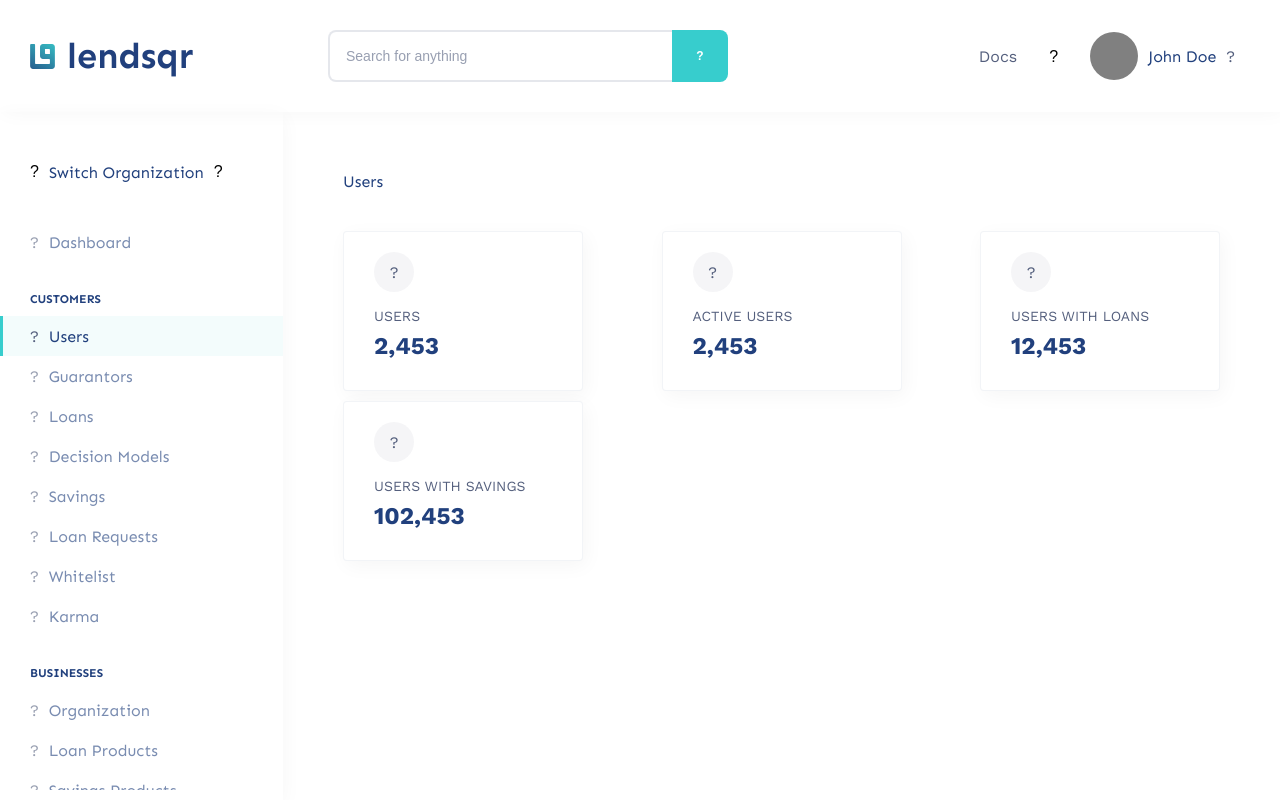
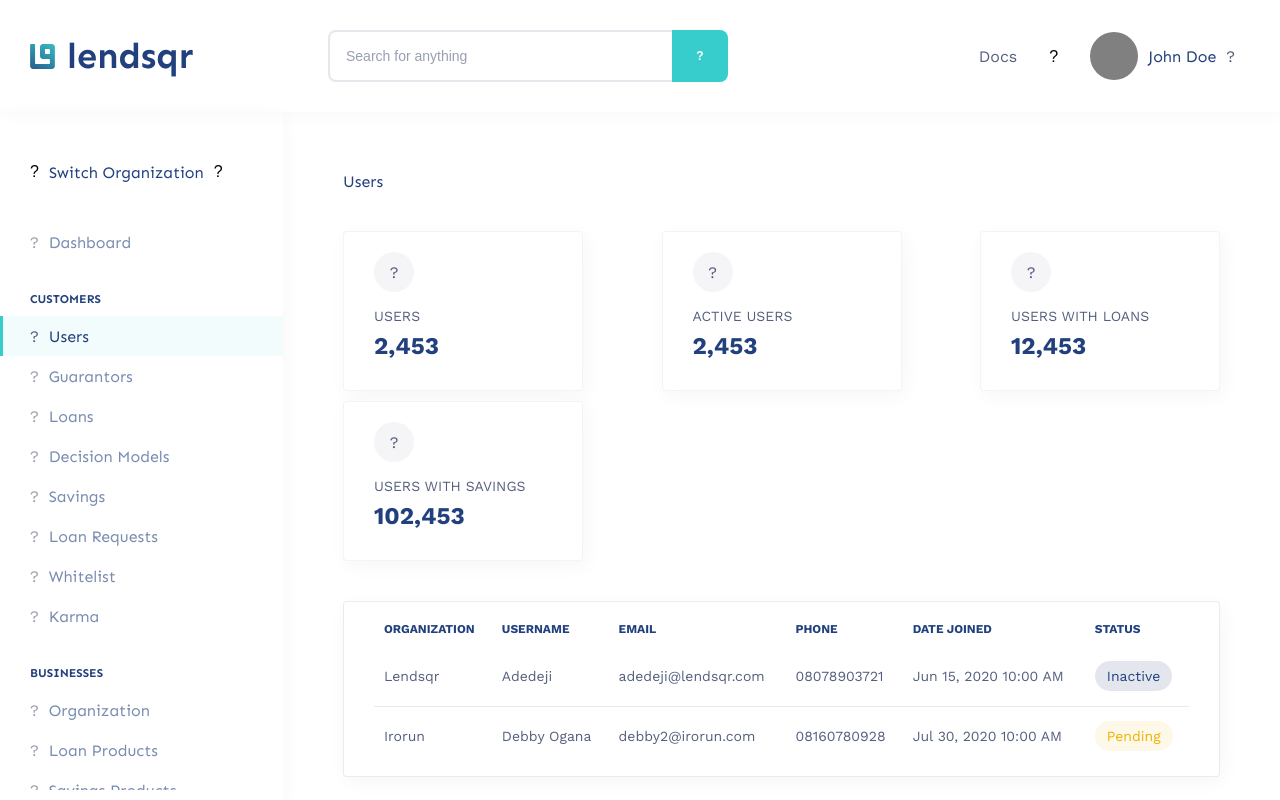
Before and after one commit to David3Emmanuel/lendsqr-fe-test, a Next.js app: page /dashboard/users in a window 1280 px wide. Built offline with nearby package versions, Linux system fonts and the light colour scheme.

Commit message:
create table component

```diff
--- a/src/app/dashboard/users/page.tsx
+++ b/src/app/dashboard/users/page.tsx
@@ -1,39 +1,52 @@
-import {
-  Widget,
-  WidgetGroup,
-  WidgetIcon,
-  WidgetSummary,
-  WidgetTitle,
-} from '@/components/Widget'
+import { Pill, Column, Row } from '@/components/Table/types'
+import UsersWidgets from './widgets'
+import { Table } from '@/components/Table'
 
-export default function UsersPage() {
+interface UserRow extends Row {
+  organization: string
+  username: string
+  email: string
+  phone: string
+  dateJoined: Date
+  status: Pill
+}
+
+const columns: Column<UserRow>[] = [
+  { key: 'organization', type: 'string', title: 'Organization' },
+  { key: 'username', type: 'string', title: 'Username' },
+  { key: 'email', type: 'string', title: 'Email' },
+  { key: 'phone', type: 'string', title: 'Phone' },
+  { key: 'dateJoined', type: 'date', title: 'Date Joined' },
+  { key: 'status', type: 'pill', title: 'Status' },
+]
+
+export default async function UsersPage() {
   // TODO fetch from API
+
+  const rows: UserRow[] = [
+    {
+      organization: 'Lendsqr',
+      username: 'Adedeji',
+      email: 'adedeji@lendsqr.com',
+      phone: '08078903721',
+      dateJoined: new Date(2020, 5, 15, 10),
+      status: { color: 'neutral', text: 'Inactive' },
+    },
+    {
+      organization: 'Irorun',
+      username: 'Debby Ogana',
+      email: 'debby2@irorun.com',
+      phone: '08160780928',
+      dateJoined: new Date(2020, 6, 30, 10),
+      status: { color: 'yellow', text: 'Pending' },
+    },
+  ]
 
   return (
     <div>
       <h1>Users</h1>
-      <WidgetGroup>
-        <Widget>
-          <WidgetIcon>people</WidgetIcon>
-          <WidgetTitle>Users</WidgetTitle>
-          <WidgetSummary>2,453</WidgetSummary>
-        </Widget>
-        <Widget>
-          <WidgetIcon>people</WidgetIcon>
-          <WidgetTitle>Active Users</WidgetTitle>
-          <WidgetSummary>2,453</WidgetSummary>
-        </Widget>
-        <Widget>
-          <WidgetIcon>people</WidgetIcon>
-          <WidgetTitle>Users with Loans</WidgetTitle>
-          <WidgetSummary>12,453</WidgetSummary>
-        </Widget>
-        <Widget>
-          <WidgetIcon>people</WidgetIcon>
-          <WidgetTitle>Users with Savings</WidgetTitle>
-          <WidgetSummary>102,453</WidgetSummary>
-        </Widget>
-      </WidgetGroup>
+      <UsersWidgets />
+      <Table columns={columns} data={rows} />
     </div>
   )
 }
--- /dev/null
+++ b/src/app/dashboard/users/widgets.tsx
@@ -0,0 +1,34 @@
+import {
+  Widget,
+  WidgetGroup,
+  WidgetIcon,
+  WidgetTitle,
+  WidgetSummary,
+} from '@/components/Widget'
+
+export default function UsersWidgets() {
+  return (
+    <WidgetGroup>
+      <Widget>
+        <WidgetIcon>people</WidgetIcon>
+        <WidgetTitle>Users</WidgetTitle>
+        <WidgetSummary>2,453</WidgetSummary>
+      </Widget>
+      <Widget>
+        <WidgetIcon>people</WidgetIcon>
+        <WidgetTitle>Active Users</WidgetTitle>
+        <WidgetSummary>2,453</WidgetSummary>
+      </Widget>
+      <Widget>
+        <WidgetIcon>people</WidgetIcon>
+        <WidgetTitle>Users with Loans</WidgetTitle>
+        <WidgetSummary>12,453</WidgetSummary>
+      </Widget>
+      <Widget>
+        <WidgetIcon>people</WidgetIcon>
+        <WidgetTitle>Users with Savings</WidgetTitle>
+        <WidgetSummary>102,453</WidgetSummary>
+      </Widget>
+    </WidgetGroup>
+  )
+}
--- /dev/null
+++ b/src/components/Table/TableData.tsx
@@ -0,0 +1,42 @@
+import { Pill, ColumnType } from './types'
+import style from './style.module.scss'
+
+function formatDate(date: Date): string {
+  const dateOptions: Intl.DateTimeFormatOptions = {
+    year: 'numeric',
+    month: 'short',
+    day: 'numeric',
+  }
+  const timeOptions: Intl.DateTimeFormatOptions = {
+    hour: 'numeric',
+    minute: 'numeric',
+    hour12: true,
+  }
+  const formattedDate = date.toLocaleDateString('en-US', dateOptions)
+  const formattedTime = date.toLocaleTimeString('en-US', timeOptions)
+  return `${formattedDate} ${formattedTime}`
+}
+
+export default function TableData({
+  type,
+  value,
+}: {
+  type: ColumnType
+  value: string | number | Date | Pill
+}) {
+  if (type === 'string') return <td>{value as string}</td>
+  if (type === 'number') return <td>{value as number}</td>
+  if (type === 'date') return <td>{formatDate(value as Date)}</td>
+
+  if (type === 'pill') {
+    const pill = value as Pill
+
+    return (
+      <td>
+        <span className={`${style.pill} ${style[pill.color]}`}>
+          {pill.text}
+        </span>
+      </td>
+    )
+  }
+}
--- /dev/null
+++ b/src/components/Table/index.tsx
@@ -0,0 +1,42 @@
+import TableData from './TableData'
+import { Column, Row } from './types'
+import style from './style.module.scss'
+
+// TODO add context menu
+// TODO add sorting and filtering
+// TODO add pagination
+
+export function Table<T extends Row>({
+  columns,
+  data,
+}: {
+  columns: Column<T>[]
+  data: T[]
+}) {
+  return (
+    <div className={style.Table}>
+      <table>
+        <thead>
+          <tr>
+            {columns.map((column) => (
+              <th key={column.key.toString()}>{column.title}</th>
+            ))}
+          </tr>
+        </thead>
+        <tbody>
+          {data.map((row, index) => (
+            <tr key={index}>
+              {columns.map((column) => (
+                <TableData
+                  key={column.key.toString()}
+                  type={column.type}
+                  value={row[column.key]}
+                />
+              ))}
+            </tr>
+          ))}
+        </tbody>
+      </table>
+    </div>
+  )
+}
--- /dev/null
+++ b/src/components/Table/style.module.scss
@@ -0,0 +1,76 @@
+@use "@/styles/font-sizes" as font;
+@use "@/styles/colors" as color;
+
+.Table {
+  width: 100%;
+  border-radius: 4px;
+  border: 1px solid rgba(color.$heading, 10%);
+  box-shadow: 3px 5px 20px 0 rgba(black, 4%);
+  background-color: white;
+  padding: 10px 30px;
+
+  table {
+    width: 100%;
+    border-collapse: collapse;
+  }
+
+  thead {
+    th {
+      font-size: font.$size-xs;
+      font-weight: 600;
+      color: color.$heading;
+      text-align: left;
+      text-transform: uppercase;
+      padding: 10px;
+    }
+
+    tr {
+      height: fit-content;
+    }
+  }
+
+  tr {
+    height: 60px;
+    border-top: 1px solid rgba(color.$heading, 10%);
+
+    &:first-child {
+      border-top: none;
+    }
+  }
+
+  td {
+    font-size: font.$size-sm;
+    padding: 10px;
+  }
+}
+
+.pill {
+  height: 30px;
+  width: fit-content;
+  padding: 0 12px;
+  border-radius: 15px;
+  display: flex;
+  justify-content: center;
+  align-items: center;
+  font-size: font.$size-sm;
+
+  &.red {
+    background-color: color.$bg-red;
+    color: color.$text-red;
+  }
+
+  &.green {
+    background-color: color.$bg-green;
+    color: color.$text-green;
+  }
+
+  &.yellow {
+    background-color: color.$bg-yellow;
+    color: color.$text-yellow;
+  }
+
+  &.neutral {
+    background-color: color.$neutral-light;
+    color: color.$neutral-dark;
+  }
+}
--- /dev/null
+++ b/src/components/Table/types.tsx
@@ -0,0 +1,18 @@
+export type Row = {
+  [key: string]: string | number | Date | Pill
+}
+
+export type PillColor = 'green' | 'red' | 'yellow' | 'neutral'
+
+export type Pill = {
+  text: string
+  color: PillColor
+}
+
+export type ColumnType = 'string' | 'number' | 'date' | 'pill'
+
+export interface Column<T extends Row> {
+  key: keyof T
+  type: ColumnType
+  title: string
+}
```
